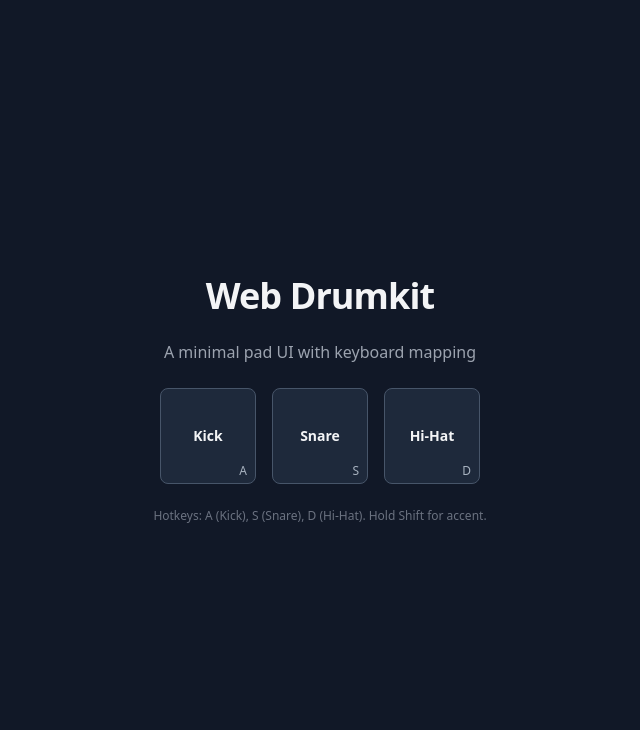
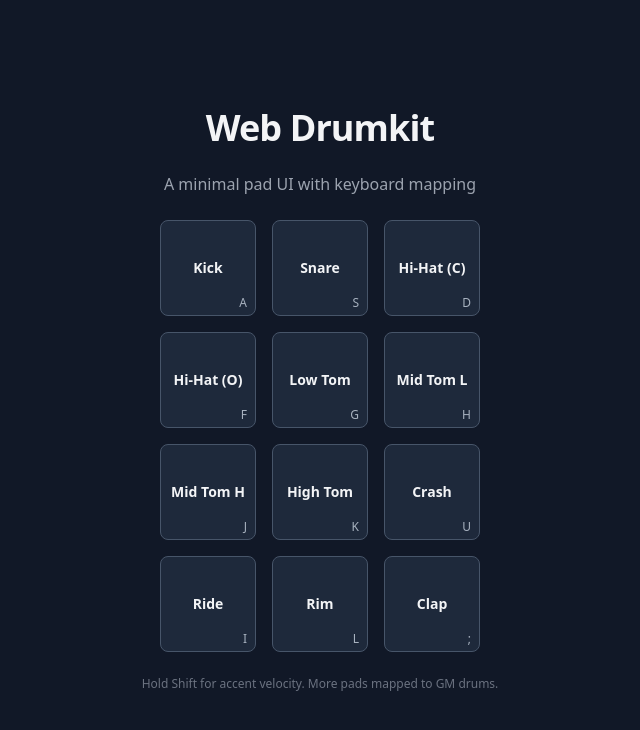
Before and after one commit to Zilong-L/web-drumkit, a React (Vite) app: page / in a window 1280 px wide. Shown: the top 730 px of the page, without its empty margins (320-960 px from the left). Built offline with nearby package versions, Linux system fonts and the light colour scheme.

Commit message:
feat(ui): expand drum pads and switch to GM MIDI mapping across app

```diff
--- a/src/App.tsx
+++ b/src/App.tsx
@@ -2,33 +2,70 @@ import { useMemo, useRef, useState } from 'react';
 import { DrumPadGrid, Pad } from './components/DrumPadGrid';
 import { MockEngine } from './engine/AudioEngine';
 import { useKeyboardPads, KeyMap } from './hooks/useKeyboardPads';
+import { DrumNote, DRUM_LABELS } from './engine/DrumMap';
 
 function App() {
   const engineRef = useRef(new MockEngine());
-  const [lastHit, setLastHit] = useState<string | null>(null);
+  const [lastHit, setLastHit] = useState<number | null>(null);
 
-  const pads: Pad[] = useMemo(
-    () => [
-      { id: 'kick', label: 'Kick', note: 'C1', key: 'a' },
-      { id: 'snare', label: 'Snare', note: 'D1', key: 's' },
-      { id: 'hihat', label: 'Hi-Hat', note: 'F#1', key: 'd' },
-    ],
-    []
-  );
+  const pads: Pad[] = useMemo(() => {
+    const order: DrumNote[] = [
+      DrumNote.Kick,
+      DrumNote.Snare,
+      DrumNote.ClosedHat,
+      DrumNote.OpenHat,
+      DrumNote.LowTom,
+      DrumNote.LowMidTom,
+      DrumNote.HiMidTom,
+      DrumNote.HighTom,
+      DrumNote.Crash1,
+      DrumNote.Ride1,
+      DrumNote.SideStick,
+      DrumNote.Clap,
+    ];
+    const defaultKeys: Record<DrumNote, string | undefined> = {
+      [DrumNote.Kick]: 'a',
+      [DrumNote.Snare]: 's',
+      [DrumNote.ClosedHat]: 'd',
+      [DrumNote.OpenHat]: 'f',
+      [DrumNote.LowTom]: 'g',
+      [DrumNote.LowMidTom]: 'h',
+      [DrumNote.HiMidTom]: 'j',
+      [DrumNote.HighTom]: 'k',
+      [DrumNote.Crash1]: 'u',
+      [DrumNote.Ride1]: 'i',
+      [DrumNote.SideStick]: 'l',
+      [DrumNote.Clap]: ';',
+      // Unused in grid but present in enum can be added later
+      [DrumNote.ElectricSnare]: undefined,
+      [DrumNote.LowFloorTom]: undefined,
+      [DrumNote.HighFloorTom]: undefined,
+      [DrumNote.PedalHat]: undefined,
+      [DrumNote.RideBell]: undefined,
+    } as any;
+    return order.map((midi, idx) => ({
+      id: `${midi}-${idx}`,
+      label: DRUM_LABELS[midi],
+      midi,
+      key: defaultKeys[midi],
+    }));
+  }, []);
 
-  const keyMap: KeyMap = useMemo(
-    () => ({ a: { note: 'C1' }, s: { note: 'D1' }, d: { note: 'F#1' } }),
-    []
-  );
+  const keyMap: KeyMap = useMemo(() => {
+    const entries: [string, { midi: number }] [] = [];
+    pads.forEach((p) => {
+      if (p.key) entries.push([p.key, { midi: p.midi }]);
+    });
+    return Object.fromEntries(entries);
+  }, [pads]);
 
   useKeyboardPads(keyMap, {
-    onTrigger: (note, velocity) => {
-      engineRef.current.play(note, { velocity });
-      setLastHit(note);
-      // Reset highlight shortly after
-      setTimeout(() => setLastHit((n) => (n === note ? null : n)), 80);
+    onTrigger: (midi, velocity) => {
+      engineRef.current.play(midi, { velocity });
+      setLastHit(midi);
+      setTimeout(() => setLastHit((n) => (n === midi ? null : n)), 80);
     },
-    onRelease: (note) => engineRef.current.stop(note),
+    onRelease: (midi) => engineRef.current.stop(midi),
   });
 
   return (
@@ -37,11 +74,11 @@ function App() {
       <p className="text-gray-400">A minimal pad UI with keyboard mapping</p>
       <DrumPadGrid
         pads={pads}
-        activeNote={lastHit || undefined}
-        onTrigger={(n, v) => engineRef.current.play(n, { velocity: v })}
-        onStop={(n) => engineRef.current.stop(n)}
+        activeMidi={lastHit ?? undefined}
+        onTrigger={(m, v) => engineRef.current.play(m, { velocity: v })}
+        onStop={(m) => engineRef.current.stop(m)}
       />
-      <p className="text-xs text-gray-500">Hotkeys: A (Kick), S (Snare), D (Hi-Hat). Hold Shift for accent.</p>
+      <p className="text-xs text-gray-500">Hold Shift for accent velocity. More pads mapped to GM drums.</p>
     </div>
   );
 }
--- a/src/components/DrumPad.tsx
+++ b/src/components/DrumPad.tsx
@@ -2,20 +2,20 @@ import React from 'react';
 
 type Props = {
   label: string;
-  note: string;
-  trigger: (note: string, velocity?: number) => void;
-  stop?: (note: string) => void;
+  midi: number;
+  trigger: (midi: number, velocity?: number) => void;
+  stop?: (midi: number) => void;
   hotkey?: string; // display only
   active?: boolean;
 };
 
-export const DrumPad: React.FC<Props> = ({ label, note, trigger, stop, hotkey, active }) => {
+export const DrumPad: React.FC<Props> = ({ label, midi, trigger, stop, hotkey, active }) => {
   const onMouseDown = (e: React.MouseEvent) => {
     e.preventDefault();
     const accent = e.shiftKey ? 120 : 100;
-    trigger(note, accent);
+    trigger(midi, accent);
   };
-  const onMouseUp = () => stop?.(note);
+  const onMouseUp = () => stop?.(midi);
 
   return (
     <button
--- a/src/components/DrumPadGrid.tsx
+++ b/src/components/DrumPadGrid.tsx
@@ -4,27 +4,27 @@ import { DrumPad } from './DrumPad';
 export type Pad = {
   id: string;
   label: string;
-  note: string; // matches engine note name
-  key?: string; // keyboard hotkey
+  midi: number;
+  key?: string; // keyboard hotkey (display)
 };
 
 type Props = {
   pads: Pad[];
-  activeNote?: string;
-  onTrigger: (note: string, velocity?: number) => void;
-  onStop?: (note: string) => void;
+  activeMidi?: number;
+  onTrigger: (midi: number, velocity?: number) => void;
+  onStop?: (midi: number) => void;
 };
 
-export const DrumPadGrid: React.FC<Props> = ({ pads, activeNote, onTrigger, onStop }) => {
+export const DrumPadGrid: React.FC<Props> = ({ pads, activeMidi, onTrigger, onStop }) => {
   return (
     <div className="grid grid-cols-3 gap-4">
       {pads.map((p) => (
         <DrumPad
           key={p.id}
           label={p.label}
-          note={p.note}
+          midi={p.midi}
           hotkey={p.key}
-          active={activeNote === p.note}
+          active={activeMidi === p.midi}
           trigger={onTrigger}
           stop={onStop}
         />
--- a/src/hooks/useKeyboardPads.ts
+++ b/src/hooks/useKeyboardPads.ts
@@ -1,10 +1,10 @@
 import { useEffect } from 'react';
 
-export type KeyMap = Record<string, { note: string; velocity?: number }>;
+export type KeyMap = Record<string, { midi: number; velocity?: number }>;
 
 type Options = {
-  onTrigger: (note: string, velocity?: number) => void;
-  onRelease?: (note: string) => void;
+  onTrigger: (midi: number, velocity?: number) => void;
+  onRelease?: (midi: number) => void;
 };
 
 export function useKeyboardPads(map: KeyMap, opts: Options) {
@@ -12,13 +12,14 @@ export function useKeyboardPads(map: KeyMap, opts: Options) {
     const down = new Set<string>();
     const handleDown = (e: KeyboardEvent) => {
       const k = e.key.toLowerCase();
+      if (e.repeat) return; // ignore auto-repeat
       if (down.has(k)) return;
       const m = map[k];
       if (m) {
         e.preventDefault();
         down.add(k);
         const vel = typeof m.velocity === 'number' ? m.velocity : e.shiftKey ? 120 : 100;
-        opts.onTrigger(m.note, vel);
+        opts.onTrigger(m.midi, vel);
       }
     };
     const handleUp = (e: KeyboardEvent) => {
@@ -27,7 +28,7 @@ export function useKeyboardPads(map: KeyMap, opts: Options) {
       if (m) {
         e.preventDefault();
         down.delete(k);
-        opts.onRelease?.(m.note);
+        opts.onRelease?.(m.midi);
       }
     };
     window.addEventListener('keydown', handleDown);
```
